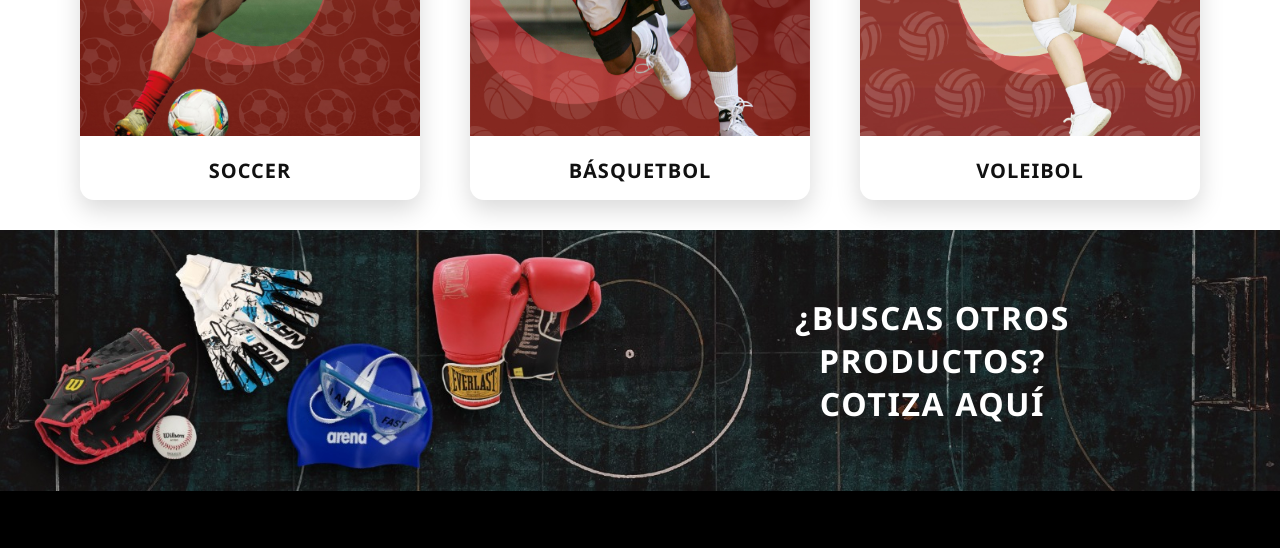
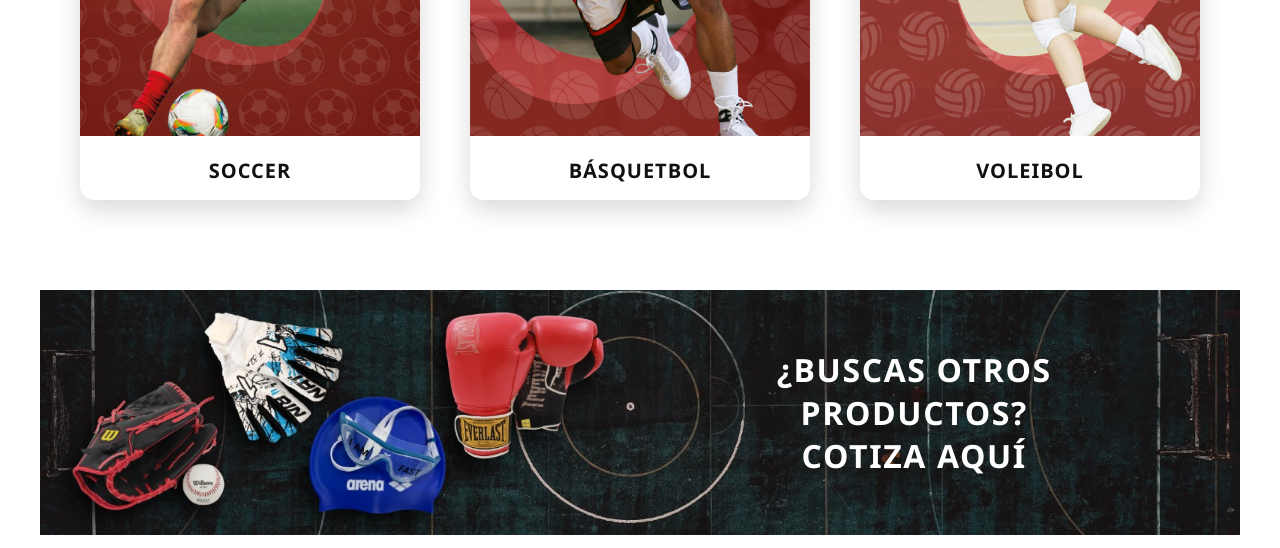
Before and after one commit to SistemasDoxa/pagina-cotizaciones, a plain HTML site: page frontend/index.html in a window 1280 px wide. Shown: the part 1008-1556 px from the top of the page. Drawn offline with Linux system fonts and the light colour scheme.

Commit message:
Arreglo baner mas productos2

```diff
--- a/frontend/styles.css
+++ b/frontend/styles.css
@@ -283,6 +283,11 @@ body {
 .bottom-banner img {
   width: 100%;
   display: block;
+}
+
+.bottom-banner {
+  max-width: 1200px;
+  margin: 60px auto;
 }
 
 .bottom-banner {
```
